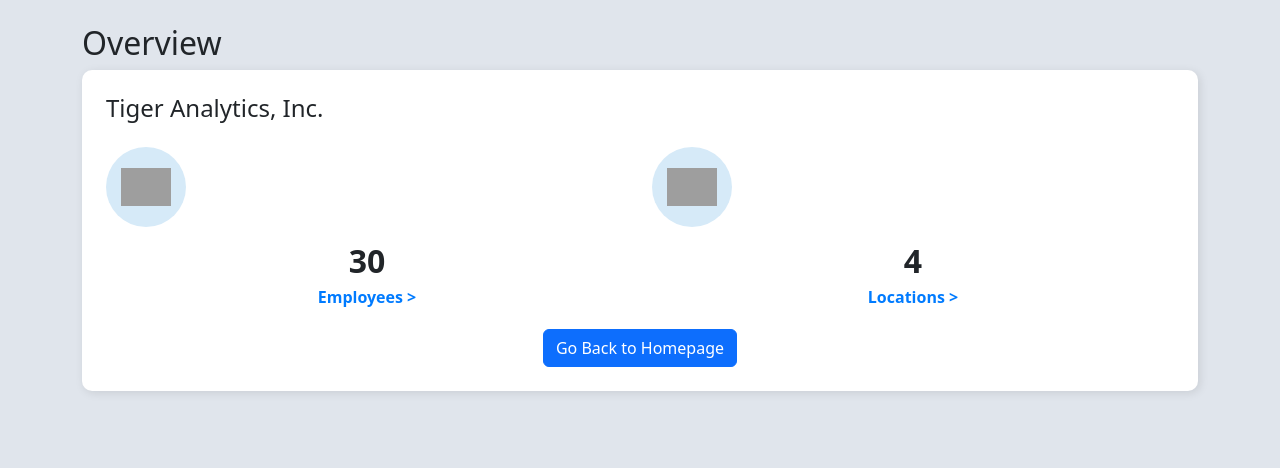
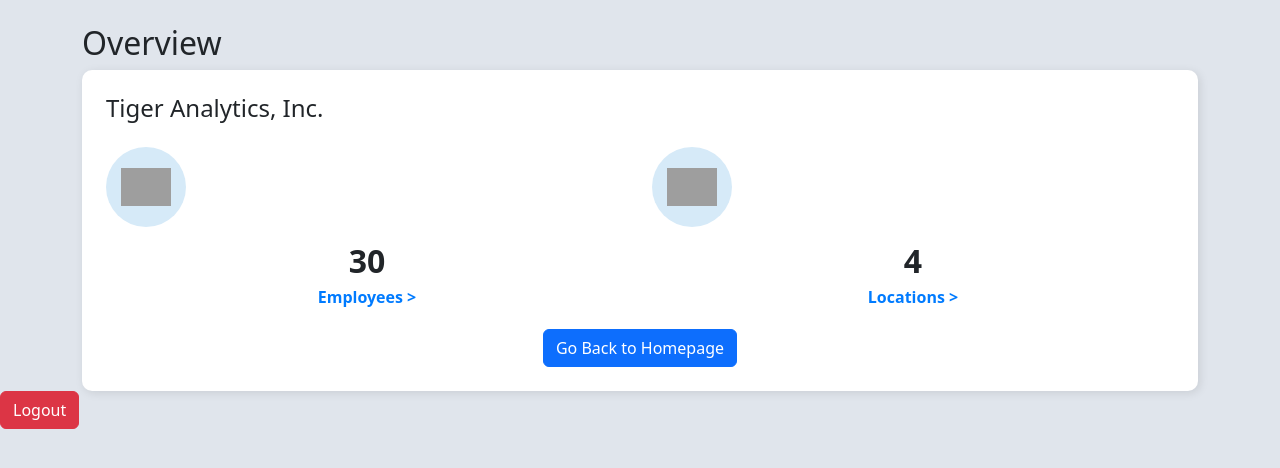
Before and after one commit to anishadesai-TA/companydemo, a plain HTML site: page overview.html in a window 1280 px wide. Drawn offline with nearby package versions, Linux system fonts and the light colour scheme; sample sign-in values are in the browser's storage; grey boxes are pictures that could not be loaded.

Commit message:
Update overview.html

```diff
--- a/overview.html
+++ b/overview.html
@@ -75,6 +75,7 @@
         </div>
     </div>
 </body>
+<button onclick="logout()" class="btn btn-danger">Logout</button>
 <script>
     function logout() {
         localStorage.removeItem("loggedIn"); // Remove login flag
```
